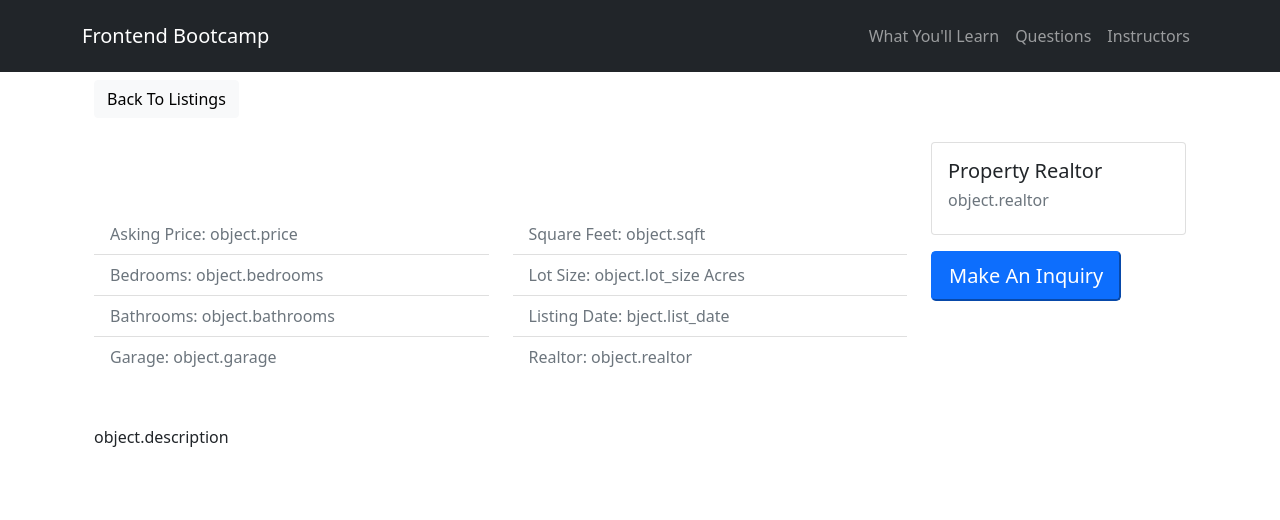
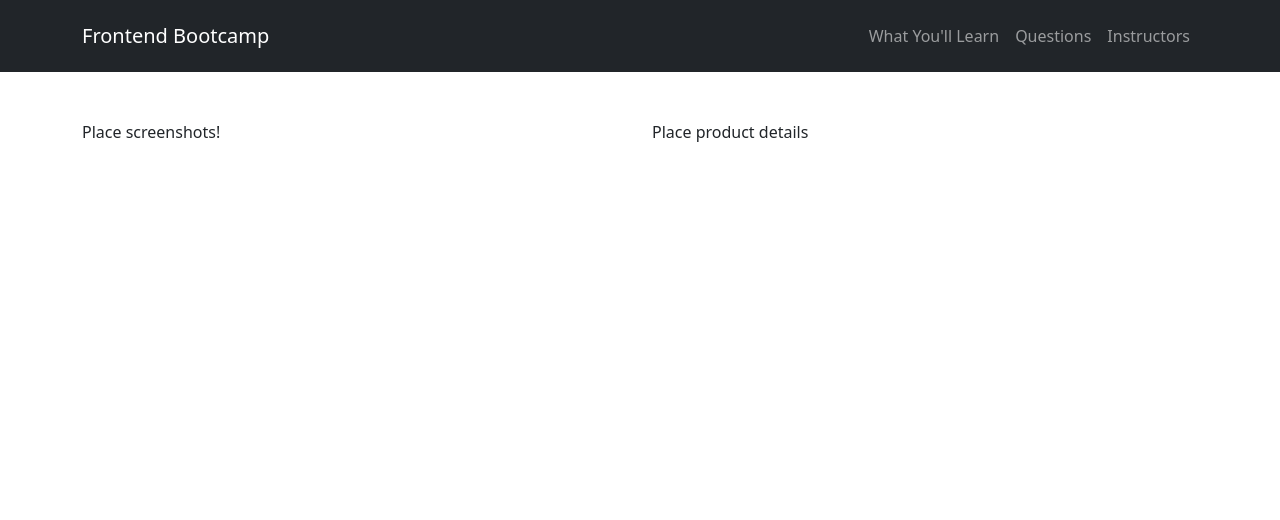
Before and after one commit to ramiboutas/digital_ecom, a Django app: template templates/xlsxproducts/detail.html in a window 1280 px wide. Shown: the top 520 px of the page. Run offline with Django 3.2, Linux system fonts and the light colour scheme; the template is opened without the code that fills it, so the values that code supplies are empty; parts of the project's set-up code (start-up, migrations or seed data) failed here and were passed over.

Commit message:
slight changes on html

```diff
--- a/project/urls.py
+++ b/project/urls.py
@@ -18,5 +18,5 @@
 
 urlpatterns = [
     path('admin/', admin.site.urls),
-    path('xslx/', include('xlsxproducts.urls') ),
+    path('xlsx/', include('xlsxproducts.urls') ),
 ]
--- a/templates/base.html
+++ b/templates/base.html
@@ -11,25 +11,18 @@
     <link href="https://cdn.jsdelivr.net/npm/bootstrap@5.1.2/dist/css/bootstrap.min.css" rel="stylesheet" integrity="sha384-uWxY/CJNBR+1zjPWmfnSnVxwRheevXITnMqoEIeG1LJrdI0GlVs/9cVSyPYXdcSF" crossorigin="anonymous">
 
     <title>Hello, world!</title>
+
+
   </head>
   <body>
     {% include 'partials/navbar.html' %}
 
-    <div class="container">
-      <h1>Hello, world!</h1>
-      {% block content %}
-      {% endblock%}
-    </div>
+    {% block content %}
+    {% endblock%}
 
-    <!-- Optional JavaScript; choose one of the two! -->
-
+    {% include 'partials/footer.html' %}
     <!-- Option 1: Bootstrap Bundle with Popper -->
     <script src="https://cdn.jsdelivr.net/npm/bootstrap@5.1.2/dist/js/bootstrap.bundle.min.js" integrity="sha384-kQtW33rZJAHjgefvhyyzcGF3C5TFyBQBA13V1RKPf4uH+bwyzQxZ6CmMZHmNBEfJ" crossorigin="anonymous"></script>
 
-    <!-- Option 2: Separate Popper and Bootstrap JS -->
-    <!--
-    <script src="https://cdn.jsdelivr.net/npm/@popperjs/core@2.10.2/dist/umd/popper.min.js" integrity="sha384-7+zCNj/IqJ95wo16oMtfsKbZ9ccEh31eOz1HGyDuCQ6wgnyJNSYdrPa03rtR1zdB" crossorigin="anonymous"></script>
-    <script src="https://cdn.jsdelivr.net/npm/bootstrap@5.1.2/dist/js/bootstrap.min.js" integrity="sha384-PsUw7Xwds7x08Ew3exXhqzbhuEYmA2xnwc8BuD6SEr+UmEHlX8/MCltYEodzWA4u" crossorigin="anonymous"></script>
-    -->
   </body>
 </html>
--- a/templates/partials/navbar.html
+++ b/templates/partials/navbar.html
@@ -1,5 +1,5 @@
 <!-- Navbar -->
-   <nav class="navbar navbar-expand-lg bg-dark navbar-dark py-3 fixed-top">
+   <nav class="navbar navbar-expand-lg bg-dark navbar-dark py-3 mb-5">
      <div class="container">
        <a href="#" class="navbar-brand">Frontend Bootcamp</a>
 
--- a/templates/xlsxproducts/detail.html
+++ b/templates/xlsxproducts/detail.html
@@ -2,127 +2,19 @@
 
 {% block content %}
 
-  <!-- Listing -->
-<section id="listing" class="py-4">
+<section id="xlsx-product">
   <div class="container">
-    <a href="#" class="btn btn-light mb-4">Back To Listings</a>
-    <div class="row">
-      <div class="col-md-9">
-        <!-- Home Main Image -->
-        <img src="{{ object.photo_main.url }}" alt="" class="img-main img-fluid mb-3">
-        <!-- Thumbnails -->
-        <div class="row mb-5 thumbs">
-          {% if listing.photo_1 %}
-          <div class="col-md-2">
-            <a href="{{ object.photo_1.url }}" data-lightbox="home-images">
-              <img src="{{ object.photo_1.url }}" alt="" class="img-fluid">
-            </a>
-          </div>
-          {% endif %}
-          {% if listing.photo_2 %}
-          <div class="col-md-2">
-            <a href="{{ object.photo_2.url }}" data-lightbox="home-images">
-              <img src="{{ object.photo_2.url }}" alt="" class="img-fluid">
-            </a>
-          </div>
-          {% endif %}
-          {% if listing.photo_3 %}
-          <div class="col-md-2">
-            <a href="{{ object.photo_3.url }}" data-lightbox="home-images">
-              <img src="{{ object.photo_3.url }}" alt="" class="img-fluid">
-            </a>
-          </div>
-          {% endif %}
-          {% if listing.photo_4 %}
-          <div class="col-md-2">
-            <a href="{{ object.photo_4.url }}" data-lightbox="home-images">
-              <img src="{{ object.photo_4.url }}" alt="" class="img-fluid">
-            </a>
-          </div>
-          {% endif %}
-          {% if listing.photo_5 %}
-          <div class="col-md-2">
-            <a href="{{ object.photo_5.url }}" data-lightbox="home-images">
-              <img src="{{ object.photo_5.url }}" alt="" class="img-fluid">
-            </a>
-          </div>
-          {% endif %}
-          {% if listing.photo_6 %}
-          <div class="col-md-2">
-            <a href="{{ object.photo_6.url }}" data-lightbox="home-images">
-              <img src="{{ object.photo_6.url }}" alt="" class="img-fluid">
-            </a>
-          </div>
-          {% endif %}
-        </div>
-        <!-- Fields -->
-        <div class="row mb-5 fields">
-          <div class="col-md-6">
-            <ul class="list-group list-group-flush">
-              <li class="list-group-item text-secondary">
-                <i class="fas fa-money-bill-alt"></i> Asking Price:
-                <span class="float-right"> object.price </span>
-              </li>
-              <li class="list-group-item text-secondary">
-                <i class="fas fa-bed"></i> Bedrooms:
-                <span class="float-right"> object.bedrooms </span>
-              </li>
-              <li class="list-group-item text-secondary">
-                <i class="fas fa-bath"></i> Bathrooms:
-                <span class="float-right"> object.bathrooms </span>
-              </li>
-              <li class="list-group-item text-secondary">
-                <i class="fas fa-car"></i> Garage:
-                <span class="float-right"> object.garage
-                </span>
-              </li>
-            </ul>
-          </div>
-          <div class="col-md-6">
-            <ul class="list-group list-group-flush">
-              <li class="list-group-item text-secondary">
-                <i class="fas fa-th-large"></i> Square Feet:
-                <span class="float-right"> object.sqft </span>
-              </li>
-              <li class="list-group-item text-secondary">
-                <i class="fas fa-square"></i> Lot Size:
-                <span class="float-right"> object.lot_size  Acres
-                </span>
-              </li>
-              <li class="list-group-item text-secondary">
-                <i class="fas fa-calendar"></i> Listing Date:
-                <span class="float-right"> bject.list_date </span>
-              </li>
-              <li class="list-group-item text-secondary">
-                <i class="fas fa-bed"></i> Realtor:
-                <span class="float-right"> object.realtor
-                </span>
-              </li>
+  <div class="row">
+    <div class="col-lg-6">
+      Place screenshots!
 
-
-            </ul>
-          </div>
-        </div>
-
-        <!-- Description -->
-        <div class="row mb-5">
-          <div class="col-md-12">
-               object.description
-          </div>
-        </div>
-      </div>
-      <div class="col-md-3">
-        <div class="card mb-3">
-          <img class="card-img-top" src="{{ object.realtor.photo.url }}" alt="">
-          <div class="card-body">
-            <h5 class="card-title">Property Realtor</h5>
-            <h6 class="text-secondary">object.realtor </h6>
-          </div>
-        </div>
-        <button class="btn-primary btn-block btn-lg" data-toggle="modal" data-target="#inquiryModal">Make An Inquiry</button>
-      </div>
+    </div>
+    <div class="col-lg-6">
+      Place product details
     </div>
   </div>
+</div>
+
 </section>
 
 
```
Also changed, not shown: home-1.jpg (added), templates/partials/footer.html (added).
